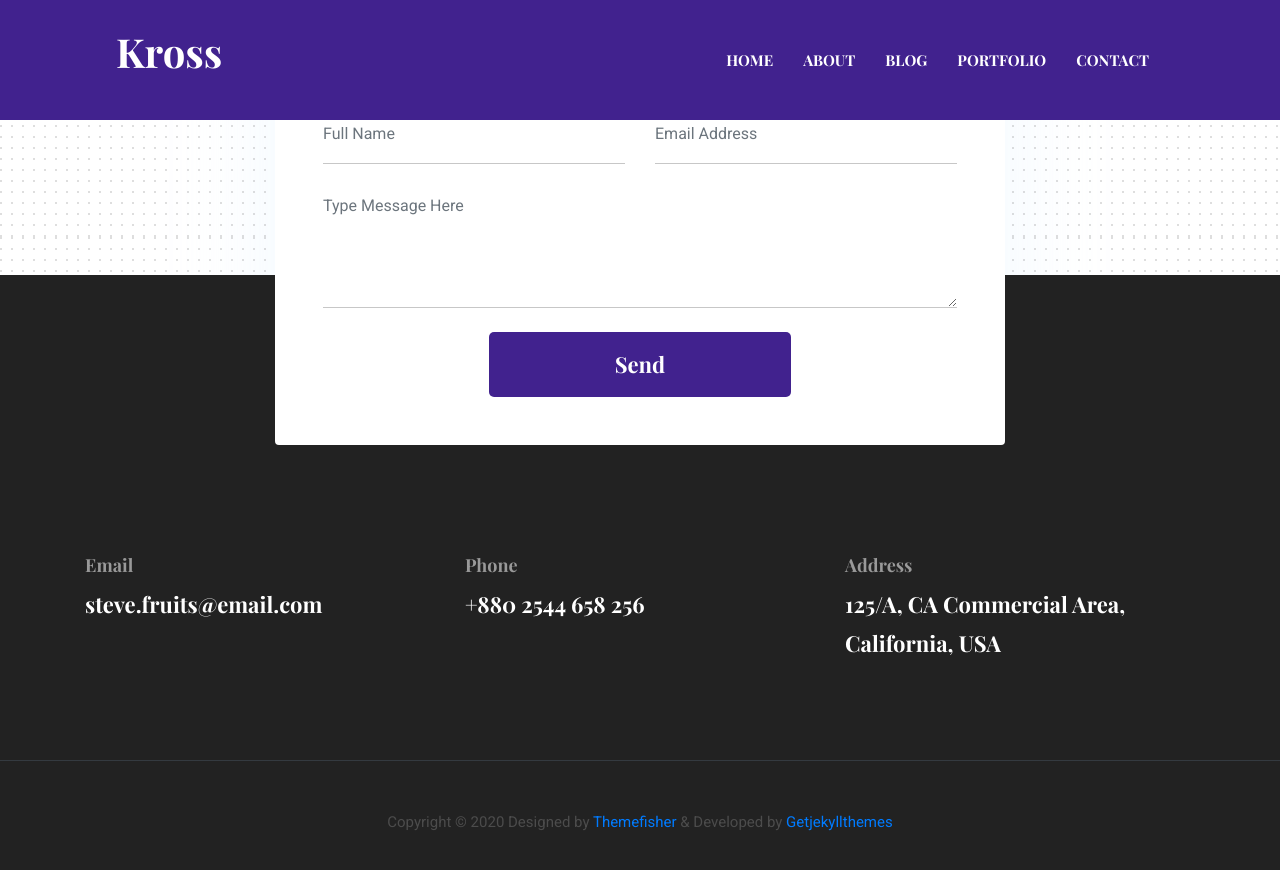
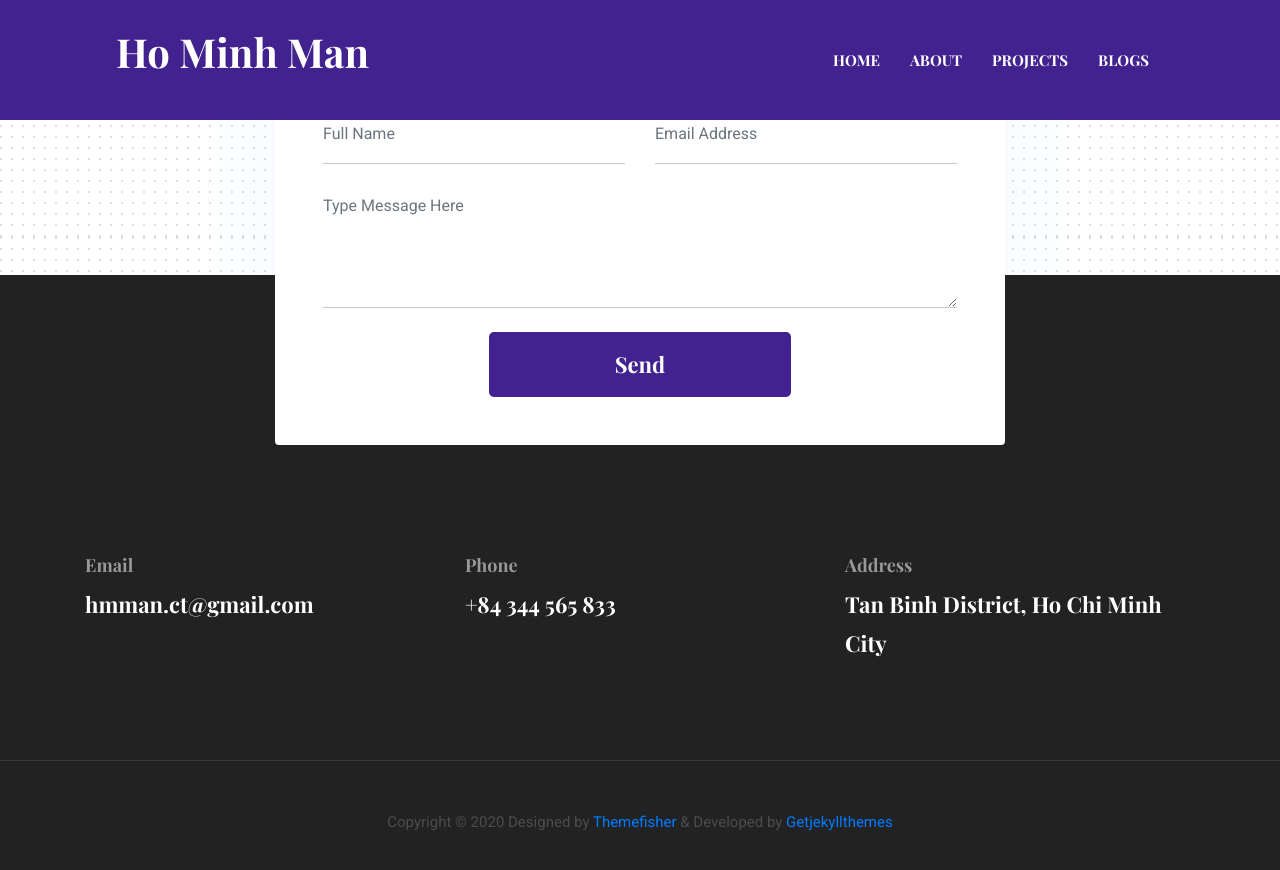
Before and after one commit to hmmanit/hmmanit.github.io, a Jekyll site: the page built from _pages/projects.html, in a window 1280 px wide and 900 px high, scrolled down 2591 px. Shown: the top 870 px of the window. Built offline with Jekyll 4.4.1, drawn with Linux system fonts in a browser that asks for light colours.

Commit message:
Update Menu

```diff
--- a/_data/settings.yml
+++ b/_data/settings.yml
@@ -2,20 +2,20 @@
 #-------------------------------
 # General Site Settings
 
-title: Kross
+title: Ho Minh Man
 logo:
 author: themefisher
 description: this is meta description
-email: steve.fruits@email.com
-phone: +880 2544 658 256
-address: 125/A, CA Commercial Area, California, USA
+email: hmman.ct@gmail.com
+phone: +84 344 565 833
+address: Tan Binh District, Ho Chi Minh City
 copyright: Copyright &copy; 2020 Designed by [Themefisher](https://themefisher.com) & Developed by [Getjekyllthemes](https://getjekyllthemes.com)
 
 menu:
   - { name: About, link: "/about" }
-  - { name: Blog, link: "/blog" }
-  - { name: Portfolio, link: "/portfolio" }
-  - { name: Contact, link: "/contact" }
+  - { name: Projects, link: "/projects" }
+  - { name: Blogs, link: "/blogs" }
+#  - { name: Contact, link: "/contact" }
 
 #-------------------------------
 # Google Analytics Section
@@ -36,7 +36,7 @@ disqus-identifier: # Add your shortname for Disqus Comment. For example mr-brown
 # Hero Section
 
 hero:
-  hero-title: Hi! I’m <br> Christoher <br> UX designer
+  hero-title: Hi! I’m <br>Man Ho<br>Android Developer
 
 social:
   - { icon: "ti-facebook", link: "#" }
```
Also changed, not shown: _pages/blogs.html (renamed from _pages/blog.html), _pages/projects.html (renamed from _pages/portfolio.html), 1 other file.
